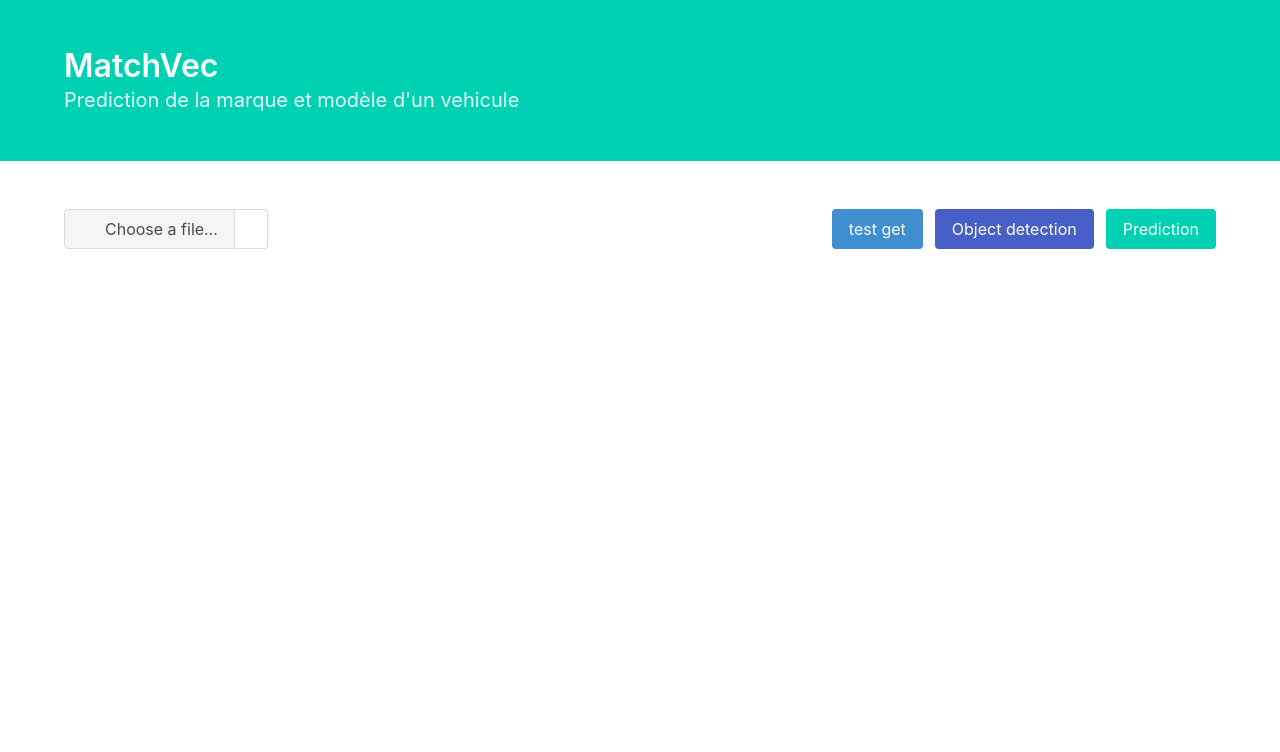
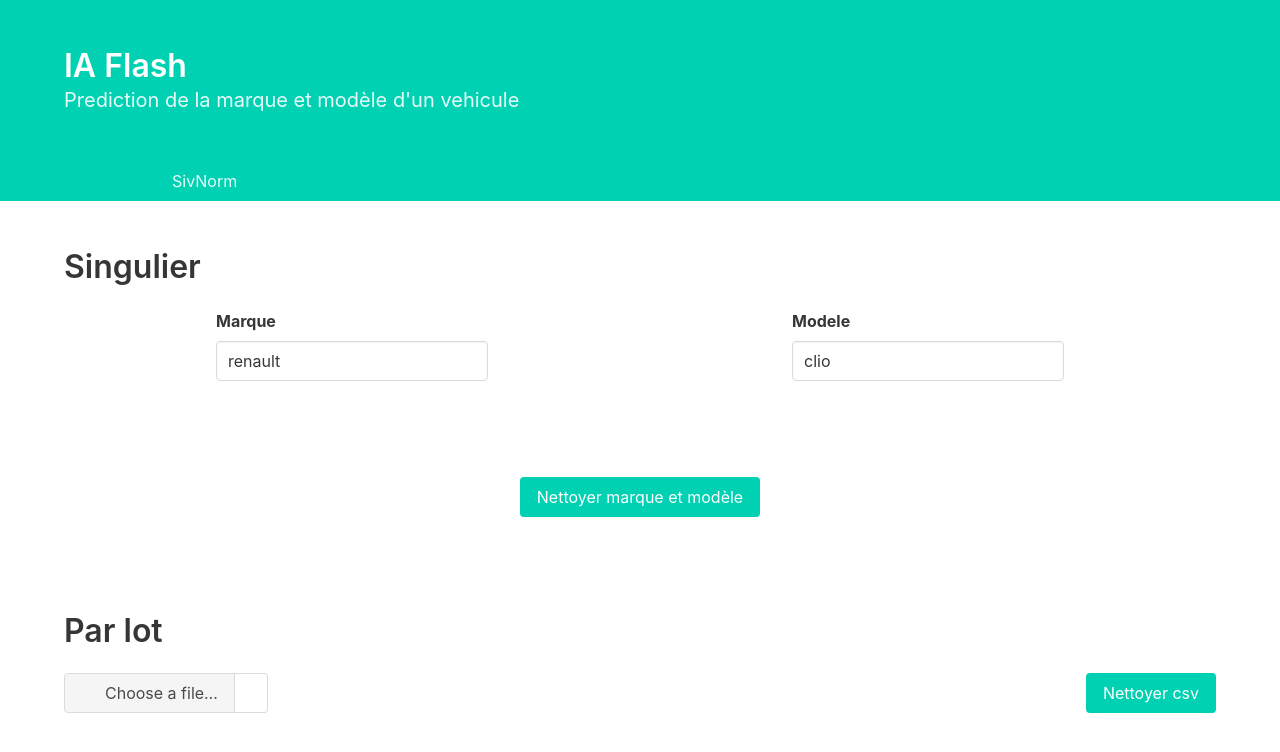
Before and after one commit to ia-flash/frontend, an Angular app: page /sivnorm in a window 1280 px wide. Shown: the top 752 px of the page. Built offline with nearby package versions, Linux system fonts and the light colour scheme.

Commit message:
Add sivnorm component

```diff
--- a/src/app/app-routing.module.ts
+++ b/src/app/app-routing.module.ts
@@ -1,10 +1,12 @@
 import { NgModule } from '@angular/core';
 import { Routes, RouterModule } from '@angular/router';
 import { PreviewComponent } from './preview/preview.component';
+import { SivnormComponent } from './sivnorm/sivnorm.component';
 
 const routes: Routes = [
   { path: '', redirectTo: '/preview', pathMatch: 'full' },
   { path: 'preview', component: PreviewComponent },
+  { path: 'sivnorm', component: SivnormComponent },
   { path: '**', component: PreviewComponent }
 ];
 
--- a/src/app/app.component.html
+++ b/src/app/app.component.html
@@ -1,15 +1,25 @@
 <head>
   <meta name="viewport" content="width=device-width, initial-scale=1">
-  <title>MatchVec</title>
+  <title>IA Flash</title>
   <meta charset="utf-8"/>
 </head>
 <body>
   <section class="hero is-primary">
     <div class="hero-body">
       <div class="container">
-        <h1 class="title">MatchVec</h1>
+        <h1 class="title">IA Flash</h1>
         <h2 class="subtitle">Prediction de la marque et modèle d'un vehicule</h2>
       </div>
+    </div>
+    <div class="hero-foot">
+      <nav class="tabs">
+        <div class="container">
+          <ul>
+            <li class="is-active"><a href="/preview">IA Flash</a></li>
+            <li><a href="/sivnorm">SivNorm</a></li>
+          </ul>
+        </div>
+      </nav>
     </div>
   </section>
   <router-outlet></router-outlet>
--- a/src/app/app.module.ts
+++ b/src/app/app.module.ts
@@ -5,11 +5,13 @@ import { AppRoutingModule } from './app-routing.module';
 import { AppComponent } from './app.component';
 import { PreviewComponent } from './preview/preview.component';
 import { HttpClientModule } from '@angular/common/http';
+import { SivnormComponent } from './sivnorm/sivnorm.component';
 
 @NgModule({
   declarations: [
     AppComponent,
-    PreviewComponent
+    PreviewComponent,
+    SivnormComponent
   ],
   imports: [
     BrowserModule,
--- a/src/app/predictions.service.ts
+++ b/src/app/predictions.service.ts
@@ -1,6 +1,12 @@
 import { Injectable } from '@angular/core';
 import { HttpClient } from '@angular/common/http';
 import { environment } from '../environments/environment';
+
+export interface SivnormResponse {
+  marque: string;
+  modele: string;
+  score: number;
+}
 
 @Injectable({
   providedIn: 'root'
@@ -25,4 +31,13 @@ export class PredictionsService {
     return this.http.post(`${environment.api}/predict`, formData);
   }
 
+  callSivnorm(marque, modele) {
+    return this.http.get<SivnormResponse>(`${environment.sivnorm}/norm?marque=${marque}&modele=${modele}`);
+  }
+
+  callSivnormCsv(files) {
+    const formData: FormData = new FormData();
+    formData.append('file', files[0], files[0].name);
+    return this.http.post(`${environment.sivnorm}/norm`, formData, {responseType: 'text'});
+  }
 }
--- /dev/null
+++ b/src/app/sivnorm/sivnorm.component.html
@@ -0,0 +1,111 @@
+
+<section class="section">
+  <div class="container">
+    <h2 class="title">
+      Singulier
+    </h2>
+    <nav class="level">
+      <div class="level-item">
+        <div class="field">
+          <label class="label"> Marque</label>
+          <div class="control">
+            <input class="input" placeholder="marque" [value]="marque" (input)="marque = $event.target.value">
+          </div>
+        </div>
+      </div>
+      <div class="level-item">
+        <div class="field">
+          <label class="label"> Modele</label>
+          <div class="control">
+            <input class="input" placeholder="modele" [value]="modele" (input)="modele = $event.target.value">
+          </div>
+        </div>
+      </div>
+      <div class="level-item has-text-centered" *ngIf="clean_marque">
+        <div>
+          <p class="heading">Marque SIV</p>
+          <p class="title">{{ clean_marque }}</p>
+        </div>
+      </div>
+      <div class="level-item has-text-centered" *ngIf="clean_modele">
+        <div>
+          <p class="heading">Modele SIV</p>
+          <p class="title">{{ clean_modele }}</p>
+        </div>
+      </div>
+      <div class="level-item has-text-centered" *ngIf="score">
+        <div>
+          <p class="heading">Score</p>
+          <p class="title">{{ score }}</p>
+        </div>
+      </div>
+    </nav>
+  </div>
+</section>
+
+<section class="section">
+  <div class="container">
+    <nav class="level">
+      <div class="level-item">
+        <button class="button is-primary" (click)="onClickMe()">Nettoyer marque et modèle</button>
+      </div>
+    </nav>
+  </div>
+</section>
+
+
+<section class="section">
+  <div class="container">
+    <h2 class="title">
+      Par lot
+    </h2>
+    <nav class="level">
+      <!-- Left side -->
+      <div class="level-left">
+        <div class="level-item">
+          <div class="field file has-name">
+            <label class="file-label">
+              <input (change)="onFileSelected($event)" class="file-input" type="file" name="file" id="file">
+              <span class="file-cta">
+                <span class="file-icon">
+                  <i class="fas fa-upload"></i>
+                </span>
+                <span class="file-label">
+                  Choose a file…
+                </span>
+              </span>
+              <span class="file-name" id="filename">{{ currentInput }}</span>
+            </label>
+          </div>
+        </div>
+      </div>
+      <!-- Right side -->
+      <div class="level-right">
+        <div class="level-item">
+          <button class="button is-primary" (click)="clickCsv()">Nettoyer csv</button>
+        </div>
+      </div>
+    </nav>
+  </div>
+</section>
+
+<section class="section">
+  <div class="container">
+    <table class="table" *ngIf="resultCsv">
+      <thead>
+        <tr>
+          <th><abbr>Marque</abbr></th>
+          <th><abbr>Modele</abbr></th>
+          <th><abbr>Score</abbr></th>
+        </tr>
+      </thead>
+      <tbody>
+        <tr *ngFor="let row of resultCsv">
+          <td>{{ row[0] }}</td>
+          <td>{{ row[1] }}</td>
+          <td>{{ row[2] }}</td>
+        </tr>
+      </tbody>
+    </table>
+  </div>
+</section>
--- /dev/null
+++ b/src/app/sivnorm/sivnorm.component.ts
@@ -0,0 +1,49 @@
+import { Component, OnInit } from '@angular/core';
+import { PredictionsService } from '../predictions.service';
+
+@Component({
+  selector: 'app-sivnorm',
+  templateUrl: './sivnorm.component.html',
+  styleUrls: ['./sivnorm.component.scss']
+})
+export class SivnormComponent implements OnInit {
+  marque: string = "renault";
+  modele: string = "clio";
+  clean_marque: string;
+  clean_modele: string;
+  score: number;
+  currentInput: any;
+  files: FileList;
+  resultCsv: any;
+
+  constructor(private predictionService: PredictionsService) { }
+
+  ngOnInit() {
+  }
+
+  onClickMe() {
+    this.predictionService.callSivnorm(this.marque, this.modele).subscribe(result => {
+      console.log(result);
+      this.clean_marque = result.marque;
+      this.clean_modele = result.modele;
+      this.score = result.score;
+    });
+  }
+
+  onFileSelected(event) {
+    this.files = event.target.files;
+    const files: FileList = event.target.files;
+    if(files.length > 0) {
+      this.currentInput = files[0].name;
+      console.log(files[0]);
+    }
+  }
+
+  clickCsv() {
+    this.predictionService.callSivnormCsv(this.files).subscribe(result => {
+      this.resultCsv = result.split("\n").map(item => item.split(","));
+      console.log(result.split("\n").map(item => item.split(",")));
+    });
+  }
+
+}
--- a/src/environments/environment.ts
+++ b/src/environments/environment.ts
@@ -4,7 +4,8 @@
 
 export const environment = {
   production: false,
-  api: `http://localhost:5000/api`
+  api: `http://localhost:5000/api`,
+  sivnorm: `http://localhost:5557`
 };
 
 /*
```
Also changed, not shown: src/app/sivnorm/sivnorm.component.scss (added), 1 other file (tests, documents, lock files or other folders).
